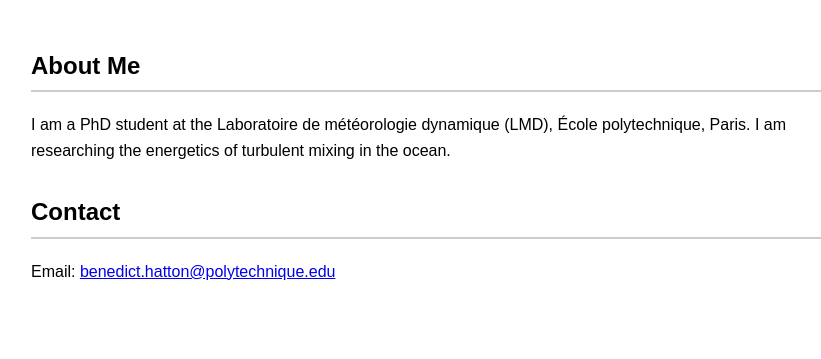
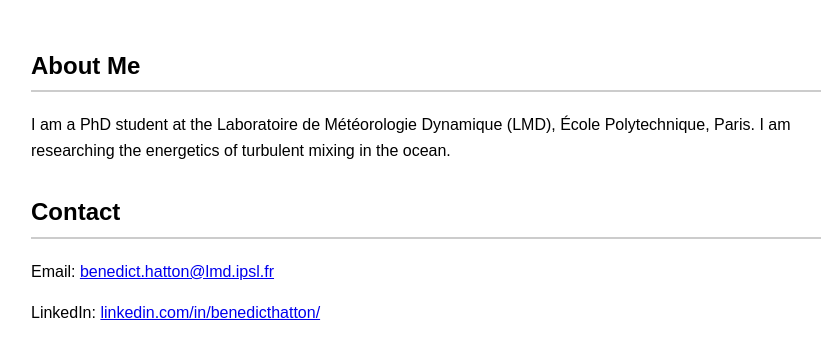
Before and after one commit to ben-hatton/ben-hatton.github.io, a plain HTML site: page index.html in a window 1280 px wide. Shown: the part 313-672 px from the top of the page, without its empty margins (209-1030 px from the left). Drawn offline with Linux system fonts and the light colour scheme.

Commit message:
Update index.html

```diff
--- a/index.html
+++ b/index.html
@@ -43,12 +43,13 @@
 
 <section>
     <h2>About Me</h2>
-    <p>I am a PhD student at the Laboratoire de météorologie dynamique (LMD), École polytechnique, Paris. I am researching the energetics of turbulent mixing in the ocean.</p>
+    <p>I am a PhD student at the Laboratoire de Météorologie Dynamique (LMD), École Polytechnique, Paris. I am researching the energetics of turbulent mixing in the ocean.</p>
 </section>
 
 <section>
     <h2>Contact</h2>
-    <p>Email: <a href="mailto:benedict.hatton@polytechnique.edu">benedict.hatton@polytechnique.edu</a></p>
+    <p>Email: <a href="mailto:benedict.hatton@lmd.ipsl.fr">benedict.hatton@lmd.ipsl.fr</a></p>
+    <p>LinkedIn: <a href="https://www.linkedin.com/in/benedicthatton/">linkedin.com/in/benedicthatton/</a></p>
 </section>
 
 </body>
```
